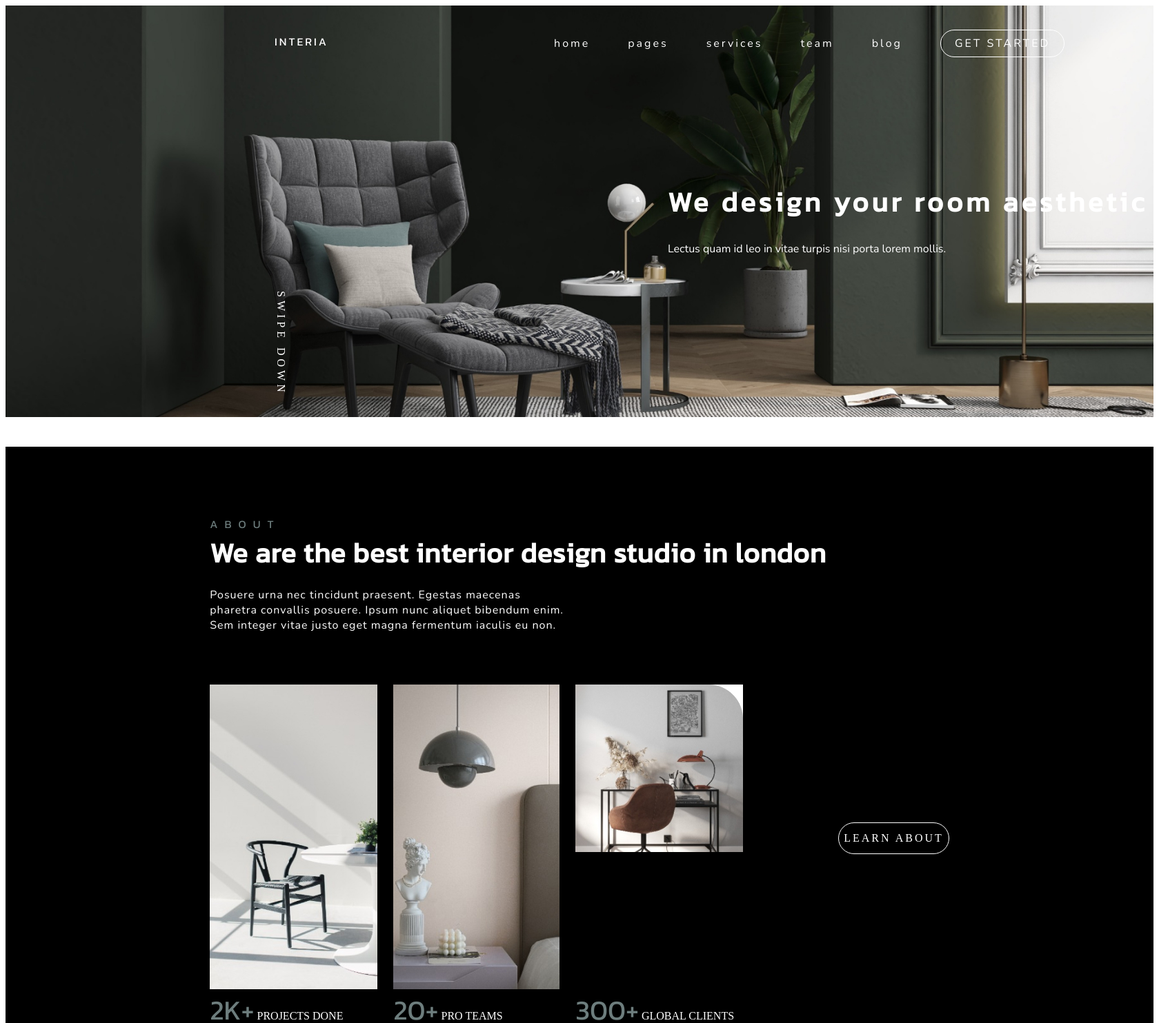
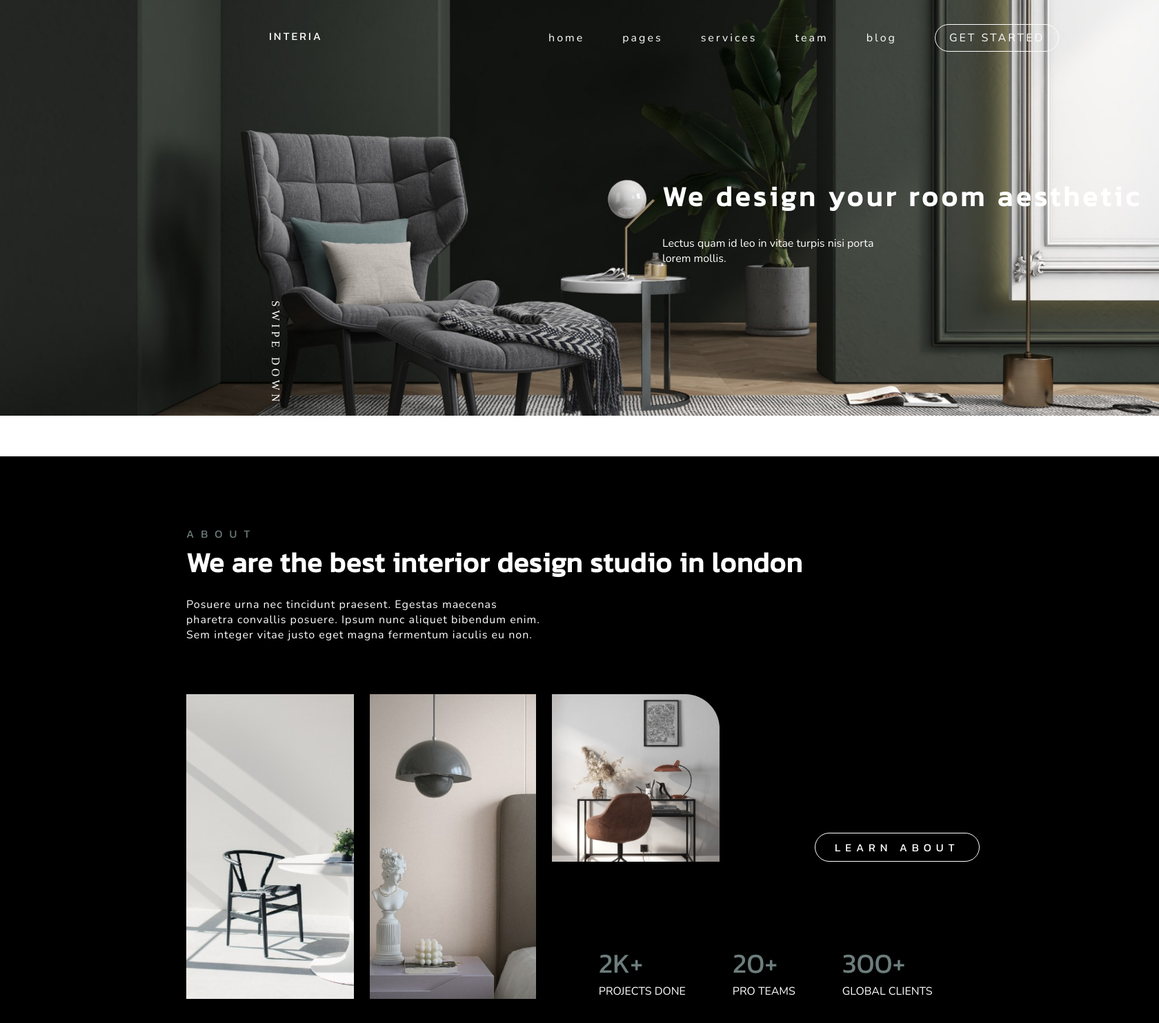
Before and after one commit to AlexFilonenko88/Design_Project, a PHP site: page / in a window 1680 px wide; the page is wider, and only the part inside the window is pictured. Shown: the top 1484 px of that part at 69% size. Run offline with PHP 8.4, Linux system fonts and the light colour scheme.

Commit message:
modifite

```diff
--- a/css/sty.css
+++ b/css/style.css
@@ -18,6 +18,17 @@ p {
     src:
             local('Nunito'),
             url('../fonts/Nunito/static/Nunito-Regular.ttf') format('ttf')
+}
+
+body {
+    font-weight: 400;
+    margin: 0;
+}
+
+.container {
+    width: 100%;
+    max-width: 1140px;
+    margin: 0 auto;
 }
 
 /*header*/
@@ -95,17 +106,14 @@ p {
 
 /*section_one*/
 
-.section-one {
+.about {
     background-color: #000000;
+    padding-bottom: 250px;
 }
 
-.section-one__wrapper {
-    display: grid;
-    justify-content: center;
-}
 
 .section-one__wrapper_one {
-    margin-top: 100px;
+    padding-top: 100px;
     margin-bottom: 75px;
 }
 
@@ -133,49 +141,70 @@ p {
     width: 513px;
 }
 
+.d-flex {
+    display: flex;
+}
+
+.align-items-end {
+    align-items: flex-end;
+}
+
+.justify-content-evenly {
+    justify-content: space-evenly;
+}
+
 .section-one__wrapper_two {
-    display: grid;
-    grid-template-areas:
-    "1 1 1 1";
-    "2 2 2";
+    display: flex;
+    height: 442px;
+    /*grid-template-areas:*/
+    /*"1 1 1 1";*/
+    /*"2 2 2";*/
+}
+
+.section-one__wrapper_other {
+    display: flex;
+    flex-direction: column;
+    justify-content: space-between;
 }
 
 .section-one__wrapper__two_img1 {
-    grid-area: 1;
+    /*grid-area: 1;*/
     margin-right: 23px;
 }
 .section-one__wrapper__two_img2 {
-    grid-area: 1;
+    /*grid-area: 1;*/
     margin-right: 23px;
 }
 .section-one__wrapper__two_img3 {
-    grid-area: 1;
+    /*grid-area: 1;*/
     margin-right: 138px;
 }
 .section-one__wrapper__two_link {
-    grid-area: 1;
-    border-radius: 30px;
-    border: #FFFFFF solid 1px;
-    height: 30px;
-    margin-top: 200px;
-    padding: 7px;
+    color: #FFF;
+    text-align: center;
+    font-family: Kanit, sans-serif;
+    font-size: 16px;
+    font-style: normal;
+    font-weight: 400;
+    line-height: normal;
+    letter-spacing: 6.88px;
+    border: 1px solid #FFFFFF;
+    border-radius: 100px;
+    height: max-content;
+    padding: 8px 28px;
+    margin-top: auto;
+    width: max-content;
 }
 
-/*.section-one__wrapper_elem {*/
-/*    display: grid;*/
-/*    grid-template-areas:*/
-/*    "2 2 2";*/
-/*}*/
-
 .section-one__wrapper__elem_one {
-    grid-area: 2;
+    /*grid-area: 2;*/
 }
 .section-one__wrapper__elem_two {
-    grid-area: 2;
+    /*grid-area: 2;*/
 }
 .section-one__wrapper__elem_three {
-    grid-area: 2;
-    padding-bottom: 200px;
+    /*grid-area: 2;*/
+    /*padding-bottom: 200px;*/
 }
 
 .section-one__wrapper_spanone, .section-one__wrapper_sapntwo {
@@ -192,9 +221,6 @@ p {
     font-size: 16px;
 }
 
-
-
-
 /*section_two*/
 
 .section-two {
@@ -210,8 +236,8 @@ p {
     background-color: #212828;
     border-radius: 50px;
     position: absolute;
-    top: -150px; left: 500px;
-
+    top: -150px; left: 400px;
+    /*transform: translateY(-50%);*/
 }
 
 .section-two__image {
@@ -238,12 +264,14 @@ p {
 /*section_three*/
 
 .section-three {
-    display: grid;
-    padding-top: 250px;
+    /*display: grid;*/
+    /*padding-top: 250px;*/
     background-color: #131616;
 }
 
 .section-three__container {
+    padding-top: 250px;
+    background-color: #131616;
     margin: auto;
     display: grid;
     grid-template-columns: repeat(2, 1fr);
@@ -296,18 +324,23 @@ p {
     grid-area: link;
     font-family: Kanit, sans-serif;
     font-size: 16px;
-    letter-spacing: 5px;
     color: #FFFFFF;
     border-radius: 30px;
     border: solid #FFFFFF 2px;
-
+    text-align: center;
+    font-weight: 400;
+    letter-spacing: 6.88px;
+    width: min-content;
+    padding: 8px 27px;
 }
 
 .section-three__container_three {
     display: grid;
     align-items: center;
-    margin-left: 390px;
-    margin-bottom: 100px;
+    /*margin-left: 390px;*/
+    /*margin-top: 75px;*/
+    padding-bottom: 100px;
+    background-color: #131616;
 }
 
 .section-three__container__three_link {
@@ -359,7 +392,7 @@ div>p {
     color: #6D7D7D;
     font-size: 16px;
     font-family: 'Nunito', sans-serif;
-    width: 412px;
+    /*width: 412px;*/
 }
 
 div > a {
--- a/index.html
+++ b/index.html
@@ -5,7 +5,7 @@
     <meta name="viewport"
           content="width=device-width, user-scalable=no, initial-scale=1.0, maximum-scale=1.0, minimum-scale=1.0">
     <meta http-equiv="X-UA-Compatible" content="ie=edge">
-    <link rel="stylesheet" href="css/sty.css">
+    <link rel="stylesheet" href="css/style.css">
     <link rel="preconnect" href="https://fonts.googleapis.com">
     <link rel="preconnect" href="https://fonts.gstatic.com" crossorigin>
     <link href="https://fonts.googleapis.com/css2?family=Kanit&family=Nunito&display=swap" rel="stylesheet">
@@ -33,8 +33,8 @@
         </div>
         <span class="header__other_span">SWIPE DOWN</span>
     </header>
-    <section class="section-one">
-        <div class="section-one__wrapper">
+    <section class="about">
+        <div class="container">
             <div class="section-one__wrapper_one">
                 <small class="section-one__wrapper_small">ABOUT</small>
                 <h1 class="section-one__wrapper_headone">We are the best interior design studio in london</h1>
@@ -43,31 +43,37 @@
             <div class="section-one__wrapper_two">
                     <img class="section-one__wrapper__two_img1" src="img/section-one-IMG1.jpg" alt="">
                     <img class="section-one__wrapper__two_img2" src="img/section-one-IMG2.jpg" alt="">
-                <img class="section-one__wrapper__two_img3" src="img/section-one-IMG3.jpg" alt="">
+                <div class="section-one__wrapper_other">
+                    <div class="d-flex">
+                        <img class="section-one__wrapper__two_img3" src="img/section-one-IMG3.png" alt="">
                         <a class="section-one__wrapper__two_link" href="#">LEARN ABOUT</a>
-<!--                <div class="section-one__wrapper_elem">-->
+                    </div>
+                    <div class="d-flex align-items-end justify-content-evenly">
                         <div class="section-one__wrapper__elem_one">
-                        <span class="section-one__wrapper_spanone">2K+</span>
-                        <span class="section-one__wrapper_spantwo">PROJECTS DONE</span>
+                            <p class="section-one__wrapper_spanone">2K+</p>
+                            <p class="section-one__wrapper_spantwo">PROJECTS DONE</p>
                         </div>
                         <div class="section-one__wrapper__elem_two">
-                        <span class="section-one__wrapper_spanone">20+</span>
-                        <span class="section-one__wrapper_spantwo">PRO TEAMS</span>
+                            <p class="section-one__wrapper_spanone">20+</p>
+                            <p class="section-one__wrapper_spantwo">PRO TEAMS</p>
                         </div>
                         <div class="section-one__wrapper__elem_three">
-                        <span class="section-one__wrapper_spanone">300+</span>
-                        <span class="section-one__wrapper_spantwo">GLOBAL CLIENTS</span>
+                            <p class="section-one__wrapper_spanone">300+</p>
+                            <p class="section-one__wrapper_spantwo">GLOBAL CLIENTS</p>
                         </div>
-<!--                </div>-->
+                    </div>
+                </div>
             </div>
         </div>
     </section>
     <section class="section-two">
-        <div class="section-two__container">
-            <img class="section-two__image" src="img/section-two-Ellipse%202.jpg" alt="Ellipse">
+        <div class="container">
+        <div class="section-two__container ">
+            <img class="section-two__image" src="img/section-two-Ellipse%202.png" alt="Ellipse">
             <div class="section-two__wrapper">
                 <h1 class="section-two__wrapper_title">Blending creativity and functionality in every design</h1>
                 <a class="section-two__wrapper_link" href="#">HIRE US NOW</a>
+            </div>
         </div>
         </div>
     </section>
@@ -100,7 +106,7 @@
                 <a class="section-three__container__two_link" href="#">LEARN TEAMS</a>
             </div>
         </div>
-        <div class="section-three__container_three">
+        <div class="section-three__container_three container">
             <div  class="section-three__container__three_link">
                 <img src="img/section-three-company-1.svg" width="40" height="40" alt="">
                 <a href="">Sparta .Inc</a>
```
Also changed, not shown: img/section-one-IMG3.png (added), img/section-two-Ellipse 2.jpg (deleted), img/section-two-Ellipse 2.png (added). Lines whose indentation alone changed are shown as unchanged.
